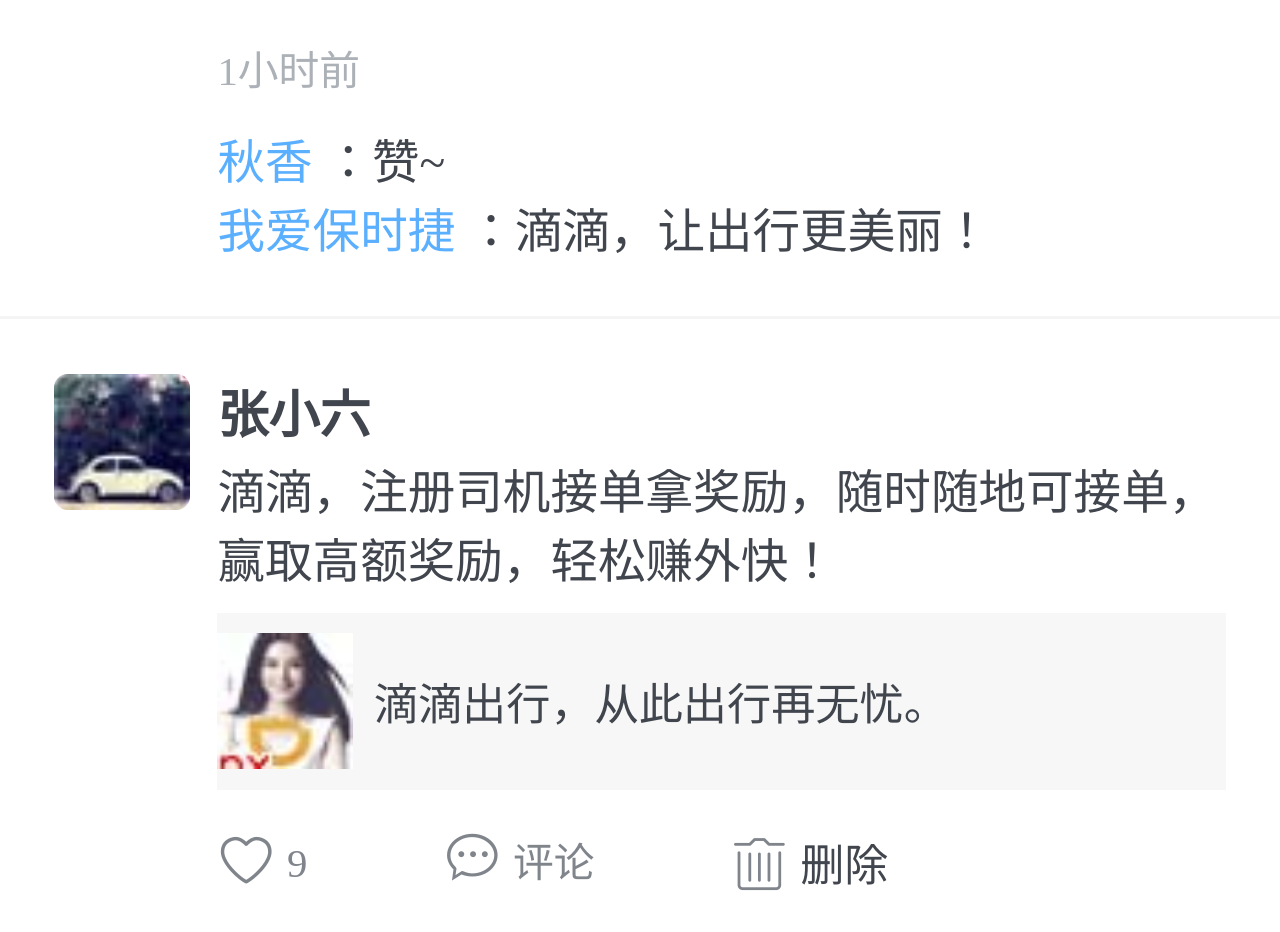
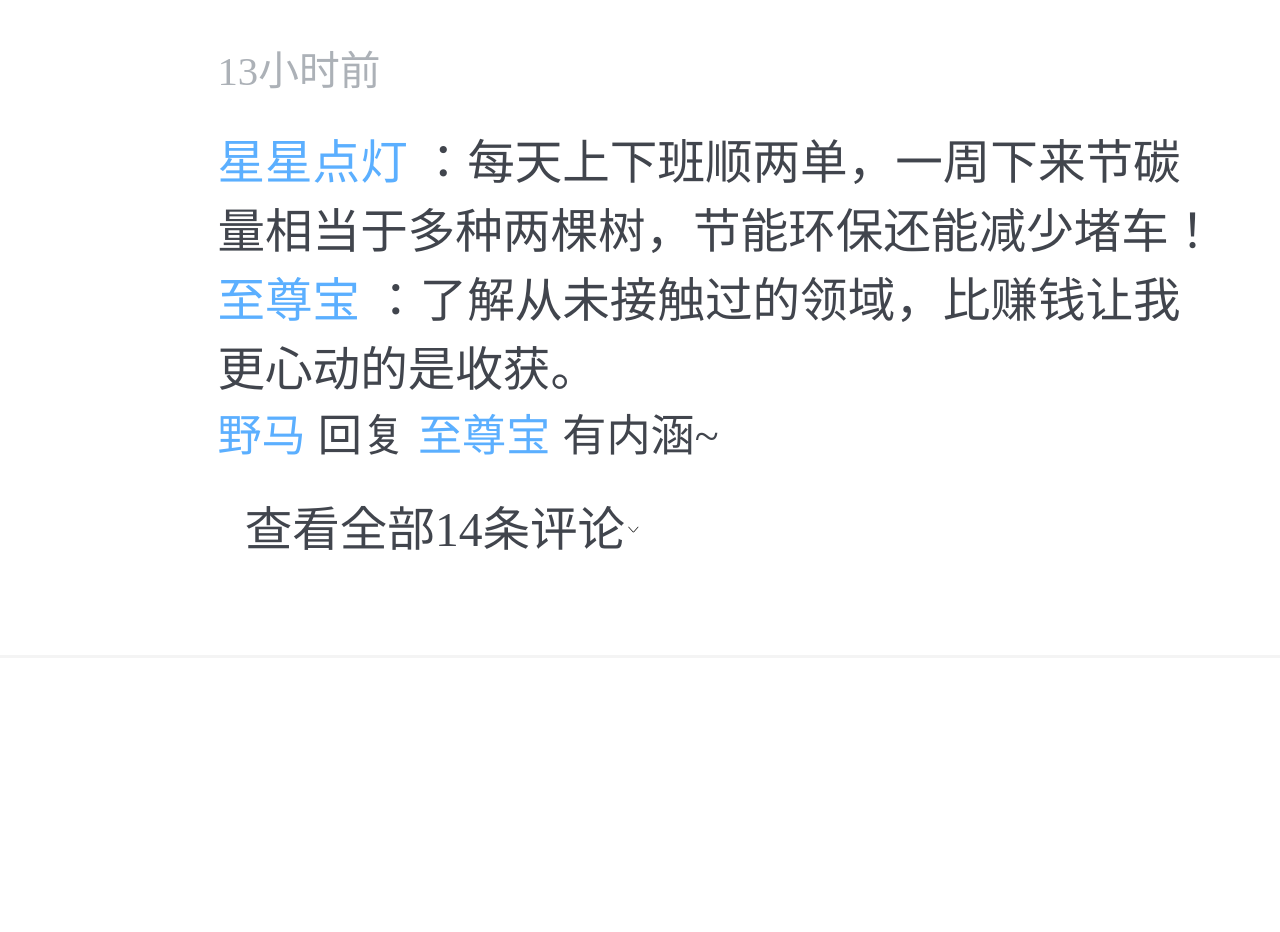
Before and after one commit to DaoClound/DaoClound.github.io, a plain HTML site: page friend/index.html in a window 1280 px wide. Shown: the part 2312-3244 px from the top of the page. After the commit the page ends 2970 px from the top, so only its background shows below. Drawn offline with Linux system fonts and the light colour scheme.

Commit message:
Update index.html

```diff
--- a/friend/index.html
+++ b/friend/index.html
@@ -85,44 +85,6 @@
 							<span>删除</span>
 						</p>
 					</div>
-					<div class="time">1小时前</div>
-					<div class="reply">
-						<p>
-							<span>秋香</span>
-							<span>：赞~</span>
-						</p>
-						<p>
-							<span>我爱保时捷</span>
-							<span>：滴滴，让出行更美丽！</span>
-						</p>
-					</div>
-				</div>
-			</div>
-			<div>
-				<div class="left">
-					<img src="img/head1.jpg"/>
-				</div>
-				<div class="right">
-					<p>张小六</p>
-					<p>滴滴，注册司机接单拿奖励，随时随地可接单，赢取高额奖励，轻松赚外快！</p>
-					<p>
-						<img src="img/head2.jpg" />
-						<span>滴滴出行，从此出行再无忧。</span>
-					</p>
-					<div class="comment">
-						<p>
-							<i class="iconfont icon-xin"></i>
-							<span>9</span>
-						</p>
-						<p>
-							<i class="iconfont icon-liaotian"></i>
-							<span>评论</span>
-						</p>
-						<p>
-							<i class="iconfont icon-shanchu"></i>
-							<span>删除</span>
-						</p>
-					</div>
 					<div class="time">13小时前</div>
 					<div class="reply">
 						<p>
```
